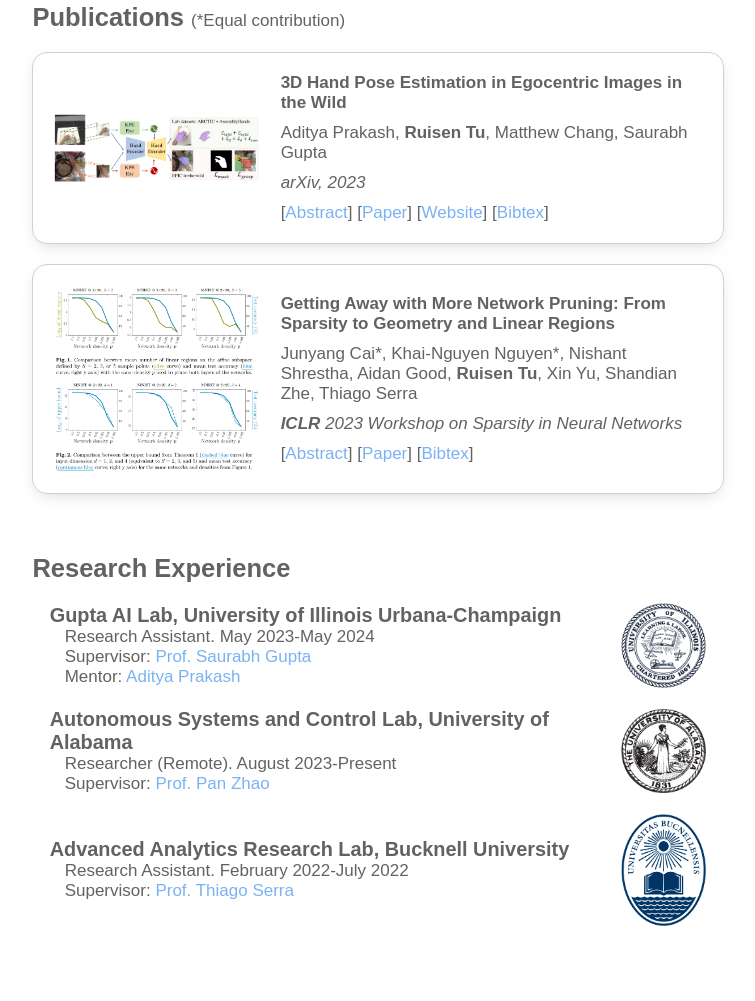
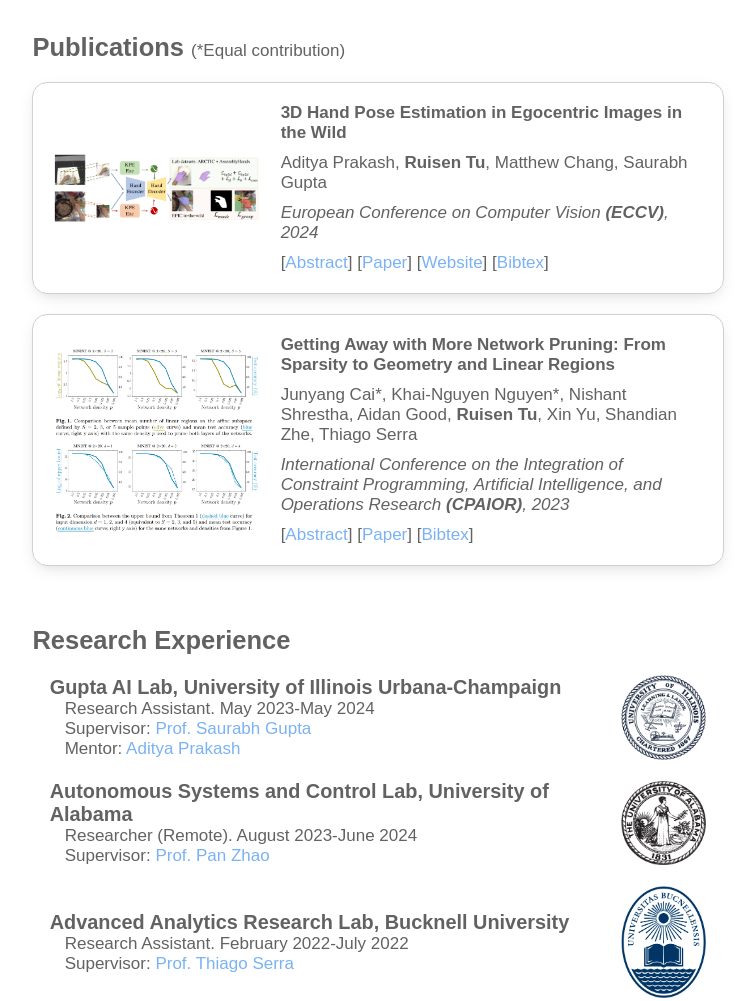
Before and after one commit to TRS07170/TRS07170.github.io, a website: page index.html in a window 1280 px wide. Shown: the part 920-1921 px from the top of the page, without its empty margins (262-1017 px from the left). Before the commit the page ends 1876 px from the top, so only its background shows below. Drawn offline with Linux system fonts and the light colour scheme; a web font is replaced by a local one.

Commit message:
update paper status

```diff
--- a/index.html
+++ b/index.html
@@ -67,7 +67,7 @@
                         <h4>3D Hand Pose Estimation in Egocentric Images in the Wild</h4>
                         <p>Aditya Prakash, <span>Ruisen Tu</span>, Matthew Chang, Saurabh Gupta</p>
                         <div class="acceptance">
-                            arXiv, 2023
+                            European Conference on Computer Vision <span class="conference">(ECCV)</span>, 2024
                         </div>
                         <div class="links">
                             <div class="abstract">[<a href="">Abstract</a>]</div>
@@ -97,8 +97,8 @@
                         <h4>Getting Away with More Network Pruning: From Sparsity to Geometry and Linear Regions</h4>
                         <p>Junyang Cai*, Khai-Nguyen Nguyen*, Nishant Shrestha, Aidan Good, <span>Ruisen Tu</span>, Xin Yu, Shandian Zhe, Thiago Serra</p>
                         <div class="acceptance">
-                            <!-- <p>International Conference on the Integration of Constraint Programming, Artificial Intelligence, and Operations Research (<span>CPAIOR</span>), 2023</p> -->
-                            <p><span>ICLR</span> 2023 Workshop on Sparsity in Neural Networks</p>
+                            <div>International Conference on the Integration of Constraint Programming, Artificial Intelligence, and Operations Research <span class="conference">(CPAIOR)</span>, 2023</div>
+                            <!-- <p><span>ICLR</span> 2023 Workshop on Sparsity in Neural Networks</p> -->
                         </div>
                         <div class="links">
                             <div class="abstract">[<a href="">Abstract</a>]</div>
@@ -138,7 +138,7 @@
                 <div class="res-block">
                     <div class="info">
                         <h3>Autonomous Systems and Control Lab, University of Alabama</h3>
-                        <p>Researcher (Remote). August 2023-Present</p>
+                        <p>Researcher (Remote). August 2023-June 2024</p>
                         <p>Supervisor: <a href="https://boranzhao.github.io/" target="_blank">Prof. Pan Zhao</a></p>
                     </div>
                     <img src="./src/assets/UA-badge.png" alt="Alabama Badge">
--- a/src/css/main.scss
+++ b/src/css/main.scss
@@ -48,7 +48,7 @@ body {
         h2 {
             margin-bottom: 20px;
         }
-        margin: 30px 23%;
+        margin: 60px 23%;
         #intro {
             display: flex;
             justify-content: space-evenly;
@@ -142,8 +142,11 @@ body {
                         }
                         .acceptance {
                             font-style: italic;
-                            p {
-                                margin: 0;
+                            // p {
+                            //     margin: 0;
+                            // }
+                            .conference {
+                                font-weight: bold;
                             }
                         }
                         .links {
```
Also changed, not shown: src/css/main.css, 1 other file.
